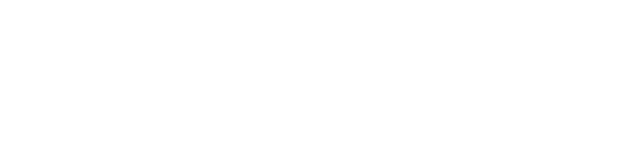
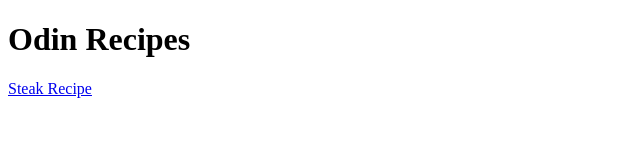
Before and after one commit to wheatgrasss/odin-recipes, a plain HTML site: page index.html in a window 1280 px wide. Shown: the whole page, without its empty margins (0-640 px from the left). Drawn offline with Linux system fonts and the light colour scheme.

```diff
--- a/index.html
+++ b/index.html
@@ -5,6 +5,7 @@
         <title>Odin Recipes</title>
     </head>
     <body>
-
+        <h1>Odin Recipes</h1>
+        <a href="./recipes/steak.html">Steak Recipe</a>
     </body>
 </html>
```
